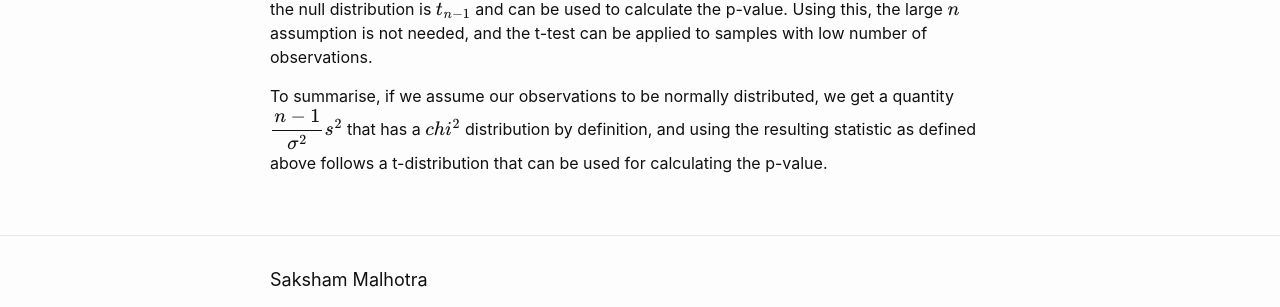
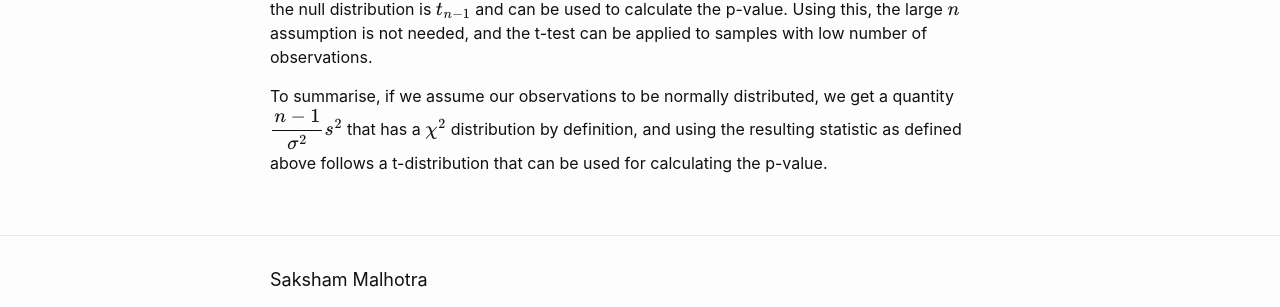
Before and after one commit to saksham219/saksham219.github.io, a Jekyll site: the page built from _posts/2023-10-31-Where-does-the-t-distribution-come-from.md, in a window 1280 px wide and 900 px high, scrolled down 1663 px. Shown: the part 437-744 px from the top of the window. Built offline with Jekyll 4.4.1, drawn with Linux system fonts in a browser that asks for light colours.

```diff
--- a/_posts/2023-10-31-Where-does-the-t-distribution-come-from.md
+++ b/_posts/2023-10-31-Where-does-the-t-distribution-come-from.md
@@ -86,4 +86,4 @@ $$
 
 the null distribution is $t_{n-1}$ and can be used to calculate the p-value. Using this, the large $n$ assumption is not needed, and the t-test can be applied to samples with low number of observations.
 
-To summarise, if we assume our observations to be normally distributed, we get a quantity $\dfrac{n-1}{\sigma^2}s^2$ that has a $chi^2$ distribution by definition, and using the resulting statistic as defined above follows a t-distribution that can be used for calculating the p-value.
+To summarise, if we assume our observations to be normally distributed, we get a quantity $\dfrac{n-1}{\sigma^2}s^2$ that has a $\chi^2$ distribution by definition, and using the resulting statistic as defined above follows a t-distribution that can be used for calculating the p-value.
```
